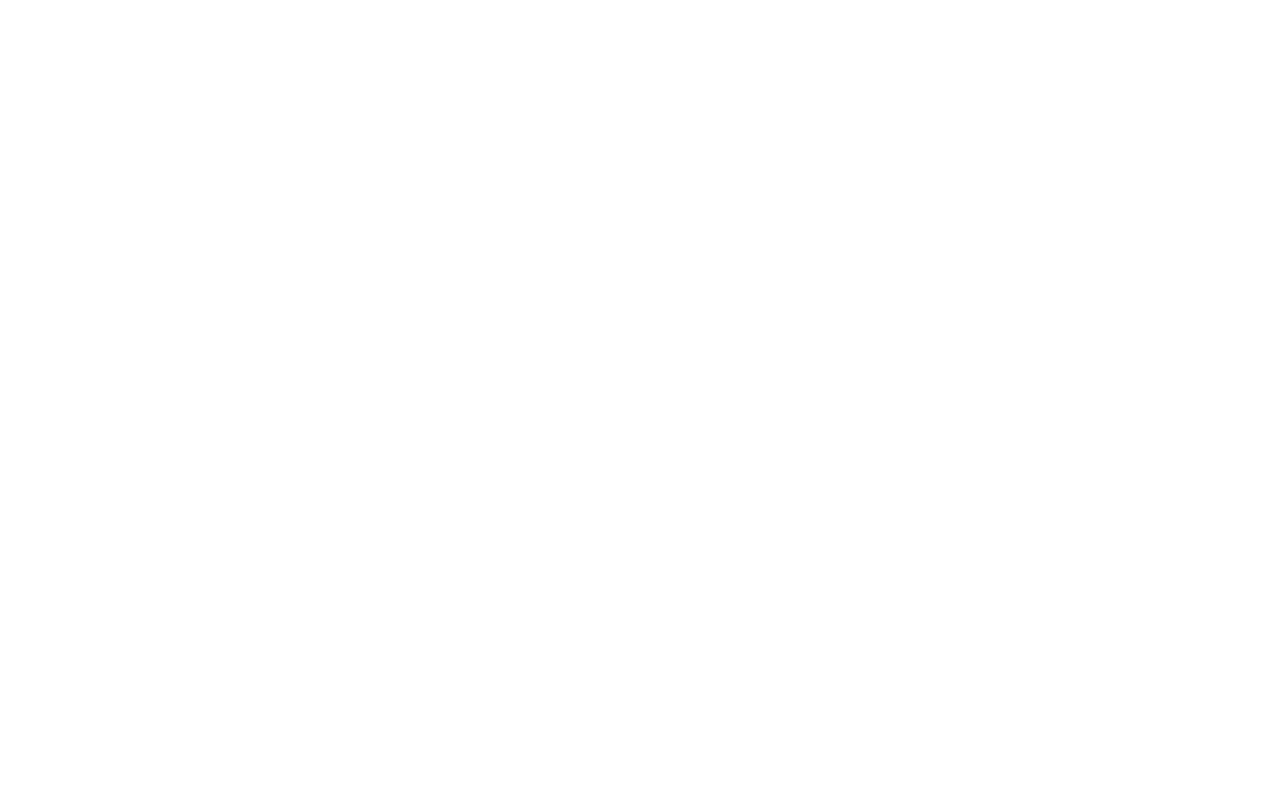
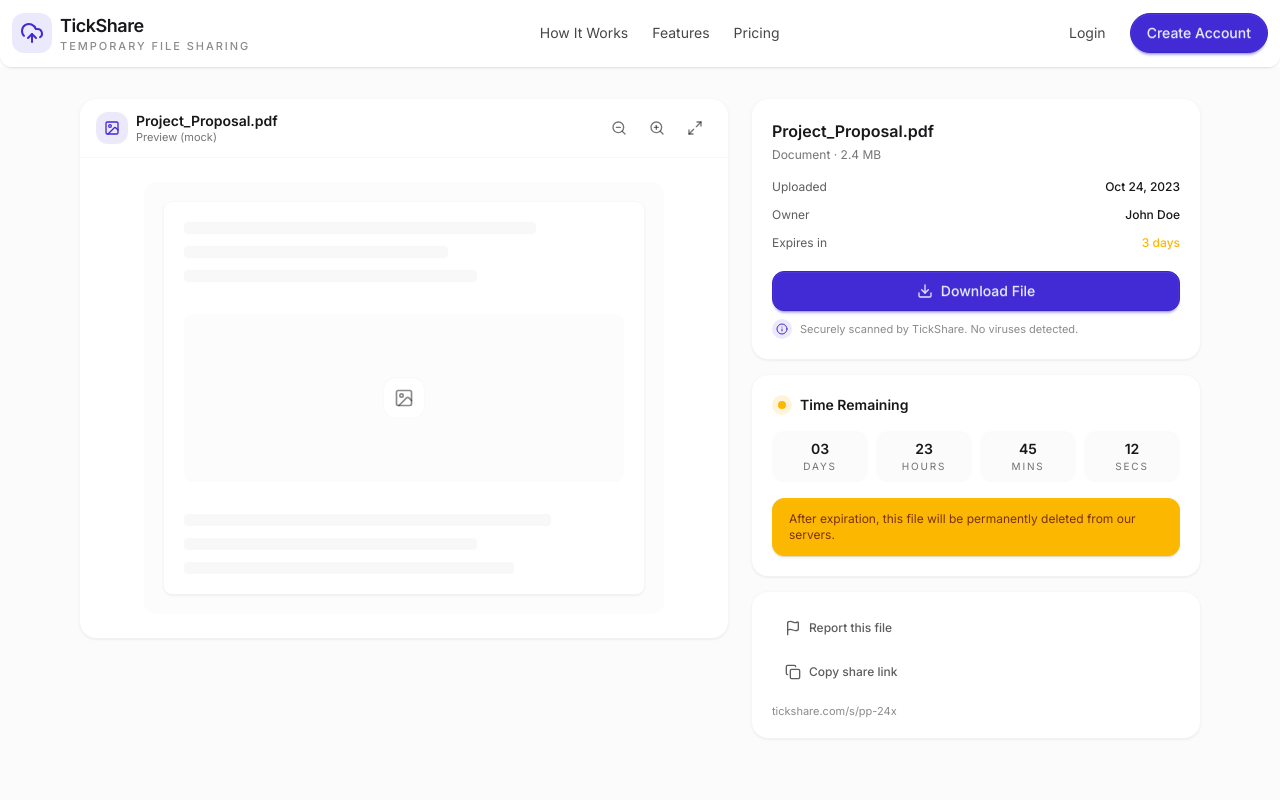
Before and after one commit to brijeshdevio/tick-share, a React (Vite) app in the folder web/: page /preview in a window 1280 px wide. Before the commit this address had no page. Shown: the top 800 px of the page. Built offline with nearby package versions, Linux system fonts and the light colour scheme.

Commit message:
feat: add FilePreview page.

```diff
--- a/web/src/app/routes/AppRoutes.tsx
+++ b/web/src/app/routes/AppRoutes.tsx
@@ -7,6 +7,7 @@
 const Login = lazy(() => import("@/features/auth/pages/Login"));
 const Dashboard = lazy(() => import("@/features/dashboard/Dashboard"));
 const Upload = lazy(() => import("@/features/upload/Upload"));
+const FilePreview = lazy(() => import("@/features/preview/FilePreview"));
 
 export function AppRoutes() {
   return (
@@ -17,6 +18,7 @@
             <Route path="/" element={<Home />} />
             <Route path="/dashboard" element={<Dashboard />} />
             <Route path="/upload" element={<Upload />} />
+            <Route path="/preview" element={<FilePreview />} />
           </Route>
           <Route path="/register" element={<Register />} />
           <Route path="/login" element={<Login />} />
--- /dev/null
+++ b/web/src/features/preview/FilePreview.tsx
@@ -0,0 +1,180 @@
+import {
+  Copy,
+  Download,
+  Flag,
+  Image,
+  Info,
+  Maximize2,
+  ZoomIn,
+  ZoomOut,
+} from "lucide-react";
+import { FILE_PREVIEW, TIME_REMAINING } from "./constants";
+import { Button } from "@/shared/ui";
+
+function PreviewCanvas() {
+  return (
+    <section className="flex-1">
+      <div className="bg-base-100 ring-base-200/70 rounded-2xl shadow-sm ring-1">
+        <div className="border-base-200 flex items-center justify-between gap-3 border-b px-4 py-3">
+          <div className="flex items-center gap-2">
+            <span className="bg-primary/10 text-primary flex h-8 w-8 items-center justify-center rounded-xl">
+              <Image className="h-4 w-4" />
+            </span>
+            <div className="leading-tight">
+              <p className="text-sm font-semibold">{FILE_PREVIEW.name}</p>
+              <p className="text-base-content/60 text-[11px]">Preview (mock)</p>
+            </div>
+          </div>
+
+          <div className="text-base-content/60 flex items-center gap-1">
+            <button className="btn btn-ghost btn-xs" aria-label="Zoom out">
+              <ZoomOut className="h-4 w-4" />
+            </button>
+            <button className="btn btn-ghost btn-xs" aria-label="Zoom in">
+              <ZoomIn className="h-4 w-4" />
+            </button>
+            <button className="btn btn-ghost btn-xs" aria-label="Full screen">
+              <Maximize2 className="h-4 w-4" />
+            </button>
+          </div>
+        </div>
+
+        <div className="p-6">
+          <div className="bg-base-200/40 mx-auto max-w-[520px] rounded-xl p-5">
+            <div className="bg-base-100 ring-base-200/70 rounded-lg p-5 shadow-sm ring-1">
+              <div className="space-y-3">
+                <div className="bg-base-200 h-3 w-4/5 rounded" />
+                <div className="bg-base-200 h-3 w-3/5 rounded" />
+                <div className="bg-base-200 h-3 w-2/3 rounded" />
+              </div>
+
+              <div className="bg-base-200/40 mt-8 flex items-center justify-center rounded-lg py-16">
+                <span className="bg-base-100 text-base-content/50 ring-base-200/70 flex h-10 w-10 items-center justify-center rounded-xl ring-1">
+                  <Image className="h-5 w-5" />
+                </span>
+              </div>
+
+              <div className="mt-8 space-y-3">
+                <div className="bg-base-200 h-3 w-5/6 rounded" />
+                <div className="bg-base-200 h-3 w-2/3 rounded" />
+                <div className="bg-base-200 h-3 w-3/4 rounded" />
+              </div>
+            </div>
+          </div>
+        </div>
+      </div>
+    </section>
+  );
+}
+
+function InfoPanel() {
+  return (
+    <aside className="w-full max-w-md">
+      <div className="space-y-4">
+        {/* Details */}
+        <div className="bg-base-100 ring-base-200/70 rounded-2xl p-5 shadow-sm ring-1">
+          <div className="space-y-1">
+            <h1 className="text-base font-semibold">{FILE_PREVIEW.name}</h1>
+            <p className="text-base-content/60 text-xs">
+              {FILE_PREVIEW.type} · {FILE_PREVIEW.size}
+            </p>
+          </div>
+
+          <div className="mt-4 space-y-3 text-xs">
+            <div className="text-base-content/70 flex items-center justify-between">
+              <span>{FILE_PREVIEW.uploadedLabel}</span>
+              <span className="text-base-content font-medium">
+                {FILE_PREVIEW.uploadedAt}
+              </span>
+            </div>
+            <div className="text-base-content/70 flex items-center justify-between">
+              <span>{FILE_PREVIEW.ownerLabel}</span>
+              <span className="text-base-content font-medium">
+                {FILE_PREVIEW.ownerName}
+              </span>
+            </div>
+            <div className="text-base-content/70 flex items-center justify-between">
+              <span>{FILE_PREVIEW.expiresInLabel}</span>
+              <span className="text-warning font-medium">
+                {FILE_PREVIEW.expiresIn}
+              </span>
+            </div>
+          </div>
+
+          <Button className="btn-primary mt-5 flex w-full items-center justify-center gap-2 rounded-xl">
+            <Download className="h-4 w-4" />
+            Download File
+          </Button>
+
+          <p className="text-base-content/50 mt-2 flex items-center gap-2 text-[11px]">
+            <span className="bg-primary/10 text-primary flex h-5 w-5 items-center justify-center rounded-full">
+              <Info className="h-3 w-3" />
+            </span>
+            Securely scanned by TickShare. No viruses detected.
+          </p>
+        </div>
+
+        {/* Time remaining */}
+        <div className="bg-base-100 ring-base-200/70 rounded-2xl p-5 shadow-sm ring-1">
+          <div className="flex items-center gap-2 text-sm font-semibold">
+            <span className="bg-warning/15 text-warning flex h-5 w-5 items-center justify-center rounded-full">
+              <span className="bg-warning h-2 w-2 rounded-full" />
+            </span>
+            Time Remaining
+          </div>
+
+          <div className="mt-4 grid grid-cols-4 gap-2">
+            {TIME_REMAINING.map((unit) => (
+              <div
+                key={unit.label}
+                className="bg-base-200/50 rounded-xl px-3 py-2 text-center"
+              >
+                <p className="text-sm font-semibold">{unit.value}</p>
+                <p className="text-base-content/60 text-[10px] tracking-[0.18em] uppercase">
+                  {unit.label}
+                </p>
+              </div>
+            ))}
+          </div>
+
+          <div className="alert alert-warning mt-4 rounded-xl py-3 text-xs">
+            <span>
+              After expiration, this file will be permanently deleted from our
+              servers.
+            </span>
+          </div>
+        </div>
+
+        {/* Actions */}
+        <div className="bg-base-100 ring-base-200/70 rounded-2xl p-5 shadow-sm ring-1">
+          <div className="space-y-3 text-xs">
+            <button className="btn btn-ghost btn-sm text-base-content/70 w-full justify-start gap-2 rounded-xl">
+              <Flag className="h-4 w-4" />
+              Report this file
+            </button>
+            <button className="btn btn-ghost btn-sm text-base-content/70 w-full justify-start gap-2 rounded-xl">
+              <Copy className="h-4 w-4" />
+              Copy share link
+            </button>
+            <div className="text-base-content/50 pt-1 text-[11px]">
+              {FILE_PREVIEW.shortLink}
+            </div>
+          </div>
+        </div>
+      </div>
+    </aside>
+  );
+}
+
+export default function FilePreview() {
+  return (
+    <div className="bg-base-200/60 text-base-content min-h-screen">
+      <div className="mx-auto max-w-6xl px-4 py-8">
+        <div className="flex flex-col gap-6 lg:flex-row lg:items-start">
+          <PreviewCanvas />
+          <InfoPanel />
+        </div>
+      </div>
+    </div>
+  );
+}
--- /dev/null
+++ b/web/src/features/preview/constants.ts
@@ -0,0 +1,19 @@
+export const FILE_PREVIEW = {
+  name: "Project_Proposal.pdf",
+  type: "Document",
+  size: "2.4 MB",
+  uploadedLabel: "Uploaded",
+  uploadedAt: "Oct 24, 2023",
+  ownerLabel: "Owner",
+  ownerName: "John Doe",
+  expiresInLabel: "Expires in",
+  expiresIn: "3 days",
+  shortLink: "tickshare.com/s/pp-24x",
+};
+
+export const TIME_REMAINING = [
+  { label: "days", value: "03" },
+  { label: "hours", value: "23" },
+  { label: "mins", value: "45" },
+  { label: "secs", value: "12" },
+];
--- a/web/src/layouts/Footer.tsx
+++ b/web/src/layouts/Footer.tsx
@@ -1,7 +1,7 @@
 import { CloudUpload } from "lucide-react";
 export function Footer() {
   return (
-    <footer className="border-t border-gray-200 bg-white px-4 py-8 text-sm text-gray-600">
+    <footer className="bg-base-100/70 border-t border-white/10 px-4 py-8 text-sm text-gray-600">
       <div className="mx-auto max-w-md space-y-6 text-center">
         {/* Logo and Name */}
         <div className="flex flex-col items-center justify-center gap-2">
--- a/web/src/styles/index.css
+++ b/web/src/styles/index.css
@@ -2,5 +2,5 @@
 @plugin "daisyui" {
   themes:
     light --default,
-    light --prefersdark;
+    synthwave --prefersdark;
 }
```
